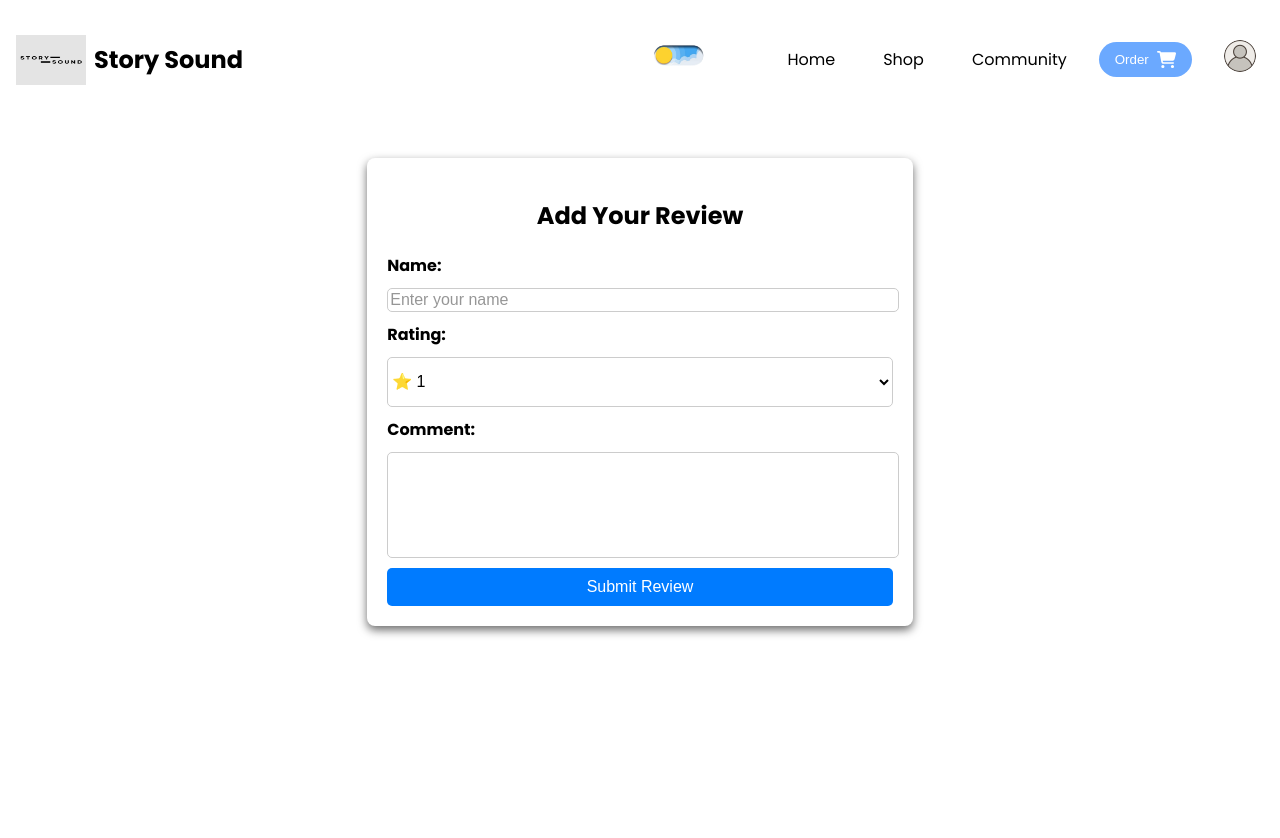
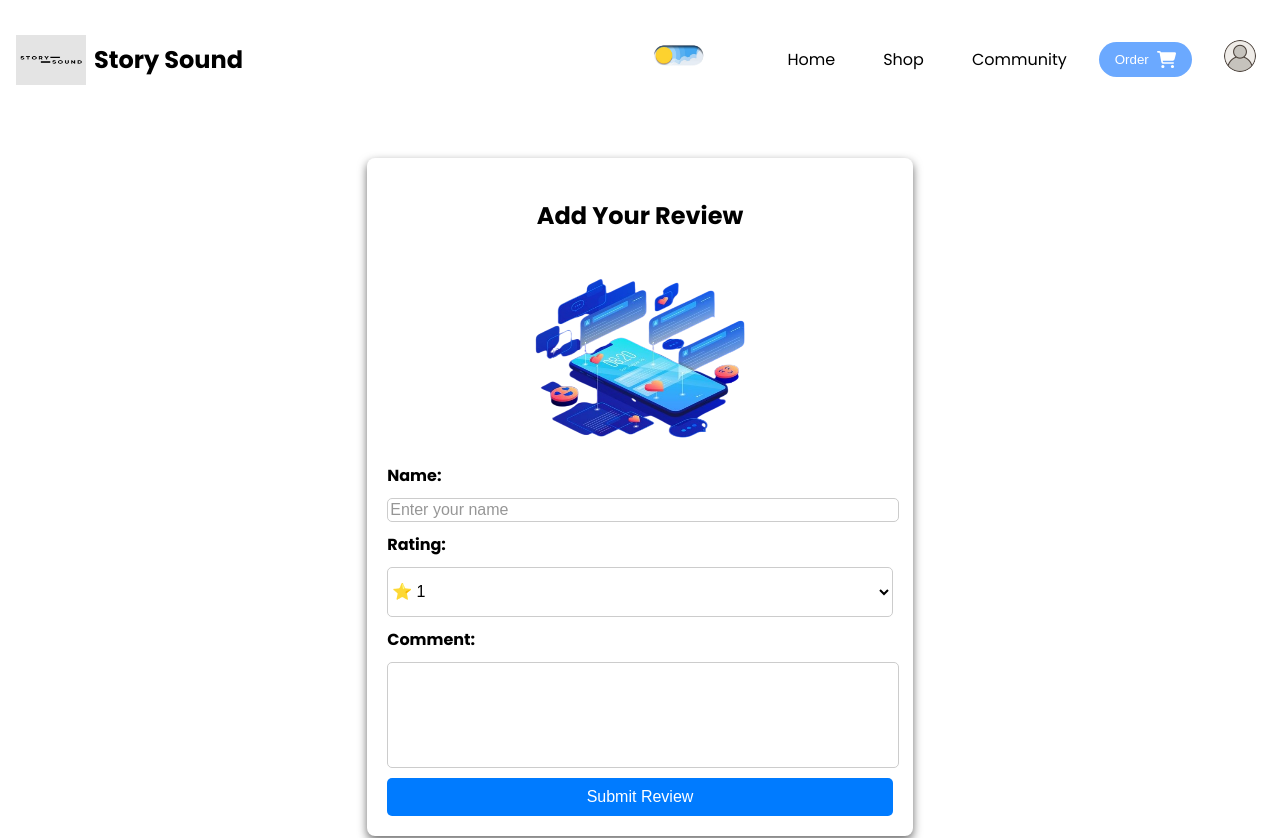
Before and after one commit to Visnumaynan/Storysoundhub, a React (Vite) app in the folder Frontend/: page /AddReviews in a window 1280 px wide. Shown: the top 838 px of the page. Before the commit the page ends 800 px from the top, so only its background shows below. Built offline with nearby package versions, Linux system fonts and the light colour scheme.

Commit message:
Included an image  and footer to Add Review page

```diff
--- a/Frontend/src/App.jsx
+++ b/Frontend/src/App.jsx
@@ -71,7 +71,7 @@ const App = () => {
         <Route path="/BookForm" element={<><BookForm /><Footer /></>} />
 
         <Route path="/product/:id" element={<ProductDetails />} />
-        <Route path="/AddReviews" element={<AddReviews />} />
+        <Route path="/AddReviews" element={<><AddReviews /><Footer /></>} />
       </Routes>
 
       </div>
--- a/Frontend/src/components/AddReviews/AddReviews.css
+++ b/Frontend/src/components/AddReviews/AddReviews.css
@@ -5,6 +5,13 @@
     border-radius: 8px;
     box-shadow: 0 4px 10px rgba(0, 0, 0, 0.581);
     text-align: center;
+  }
+  .Add-Review-image {
+    flex: 1;
+    max-width: 50%;
+    height: auto;
+    height: 210px;
+    box-shadow: 0 4px 10px rgba(0, 0, 0, 0);
   }
 
   h2 {
--- a/Frontend/src/components/AddReviews/AddReviews.jsx
+++ b/Frontend/src/components/AddReviews/AddReviews.jsx
@@ -1,5 +1,6 @@
 import React, { useState } from "react";
 import { useNavigate } from "react-router-dom";
+import BookFormWall from "../../assets/website/AddReviws.png";
 import "./AddReviews.css";
 
 const AddReviews = () => {
@@ -23,8 +24,16 @@ const AddReviews = () => {
   };
 
   return (
+
     <div className="add-reviews-container">
       <h2>Add Your Review</h2>
+
+      {/* Left side with image */}
+      <div className="image-side">
+      <img src={BookFormWall} alt="Book Form Background" className="Add-Review-image" />
+      </div>
+
+
       <form onSubmit={handleSubmit} className="review-form">
         <label>Name:</label>
         <input
```
Also changed, not shown: Frontend/src/assets/website/AddReviws.png (added).
